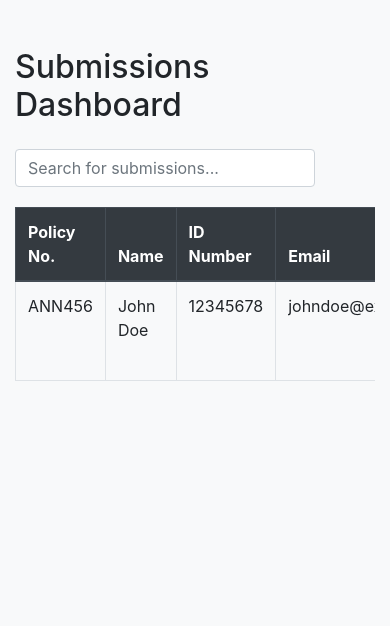
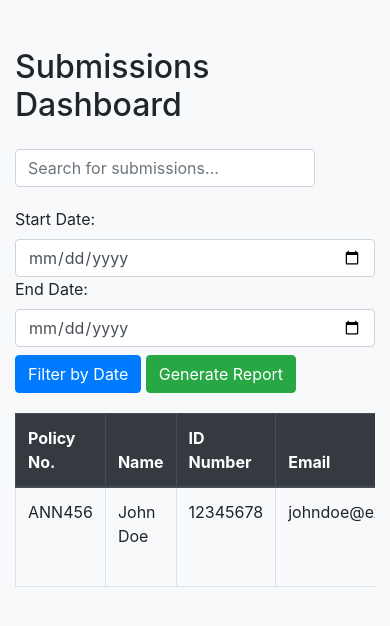
Before and after one commit to Anyareso/https---github.com-Anyareso-Claims-Process-Project, a Flask app: template standalone/templates/vc_dashboard.html in a window 390 px wide. Shown: the top 626 px of the page. Run offline with Flask 3, Linux system fonts and the light colour scheme; the template is opened without the code that fills it, so the values that code supplies are empty; some libraries are stand-ins or nearby versions.

Commit message:
Added simple reporting functionality, date filters, generate unique time stamped csv files, added extra columns to the exported report.

```diff
--- a/standalone/templates/vc_dashboard.html
+++ b/standalone/templates/vc_dashboard.html
@@ -22,9 +22,12 @@
             max-width: 300px;
             margin-bottom: 20px;
         }
+        .table-responsive {
+            margin-top: 20px; /* Adds space between filters and the table */
+        }
     </style>
     <script>
-        // JavaScript function to filter table based on search input
+        // Function to filter submissions by search input
         function searchTable() {
             let input = document.getElementById('searchInput').value.toLowerCase();
             let table = document.getElementById('submissionsTable');
@@ -41,6 +44,73 @@
                 rows[i].style.display = match ? '' : 'none';
             }
         }
+
+        // Function to filter by date range and generate CSV report
+        function filterByDate() {
+            const startDate = new Date(document.getElementById('startDate').value);
+            const endDate = new Date(document.getElementById('endDate').value);
+            const rows = document.querySelectorAll('#submissionsTable tbody tr');
+
+            rows.forEach(row => {
+                const dateCell = row.cells[2]; // Date column
+                const submissionDate = new Date(dateCell.textContent);
+
+                // Display or hide rows based on date range
+                if (submissionDate >= startDate && submissionDate <= endDate) {
+                    row.style.display = '';
+                } else {
+                    row.style.display = 'none';
+                }
+            });
+        }
+
+        // Function to export full submission details to CSV
+        function exportToCSV() {
+            const rows = document.querySelectorAll('#submissionsTable tbody tr');
+            const csvContent = ['Policy No.,Name,ID Number,Phone Number,Email,KRA Pin No.,Captured Image, ID Photo, KRA Pin Photo, ATM Card Photo, Personal Relief, Signature, Data Protection Consent, Date Submitted'];
+
+            rows.forEach(row => {
+                if (row.style.display !== 'none') { // Only include visible rows
+                    const cols = Array.from(row.cells);
+
+                    const policyNo = cols[0] ? cols[0].textContent.trim() : 'No Data';
+                    const name = cols[1] ? cols[1].textContent.trim() : 'No Data';
+                    const idNumber = cols[2] ? cols[2].textContent.trim() : 'No Data';
+                    const phoneNumber = cols[3] ? cols[3].textContent.trim() : 'No Data';
+                    const email = cols[4] ? cols[4].textContent.trim() : 'No Data';
+                    const kraPin = cols[5] ? cols[5].textContent.trim() : 'No Data';
+                    const capturedImage = cols[6] && cols[6].querySelector('img') ? cols[6].querySelector('img').src : 'No Image';
+                    const idPhoto = cols[7] ? cols[7].textContent.trim() : 'No Data';
+                    const kraPinPhoto = cols[8] ? cols[8].textContent.trim() : 'No Data';
+                    const atmCardPhoto = cols[9] ? cols[9].textContent.trim() : 'No Data';
+                    const personalRelief = cols[10] ? cols[10].textContent.trim() : 'No Data';
+                    const signature = cols[11] && cols[11].querySelector('img') ? cols[11].querySelector('img').src : 'No Signature';
+                    const dataProtectionConsent = cols[12] ? cols[12].textContent.trim() : 'No Data';
+                    const dateSubmitted = cols[13] ? cols[13].textContent.trim() : 'No Data';
+
+                    const rowData = [
+                        policyNo, name, idNumber, phoneNumber, email, kraPin, capturedImage, idPhoto, kraPinPhoto, atmCardPhoto, personalRelief, signature,
+                        dataProtectionConsent, dateSubmitted
+                    ];
+
+                    csvContent.push(rowData.join(','));
+                }
+            });
+
+            // Create a timestamp for the filename
+            const timestamp = new Date().toISOString().replace(/[-:.]/g, ''); // Removing special characters to make it valid for file names
+
+            // Convert array to CSV format
+            const csvData = csvContent.join('\n');
+            const blob = new Blob([csvData], { type: 'text/csv' });
+            const url = URL.createObjectURL(blob);
+            const link = document.createElement('a');
+            link.href = url;
+            link.download = `full_submission_report_${timestamp}.csv`; // Add timestamp to filename
+            link.click();
+            URL.revokeObjectURL(url);
+        }
+
     </script>
 </head>
 
@@ -50,6 +120,22 @@
 
         <!-- Search Input -->
         <input type="text" id="searchInput" class="form-control search-bar" onkeyup="searchTable()" placeholder="Search for submissions...">
+
+        <!-- Date Filter Inputs -->
+        <div class="row mt-3">
+            <div class="col-md-4">
+                <label for="startDate">Start Date:</label>
+                <input type="date" id="startDate" class="form-control">
+            </div>
+            <div class="col-md-4">
+                <label for="endDate">End Date:</label>
+                <input type="date" id="endDate" class="form-control">
+            </div>
+            <div class="col-md-4 align-self-end">
+                <button onclick="filterByDate()" class="btn btn-primary mt-2">Filter by Date</button>
+                <button onclick="exportToCSV()" class="btn btn-success mt-2">Generate Report</button>
+            </div>
+        </div>
 
         <!-- Submissions Table -->
         <div class="table-responsive">
```
